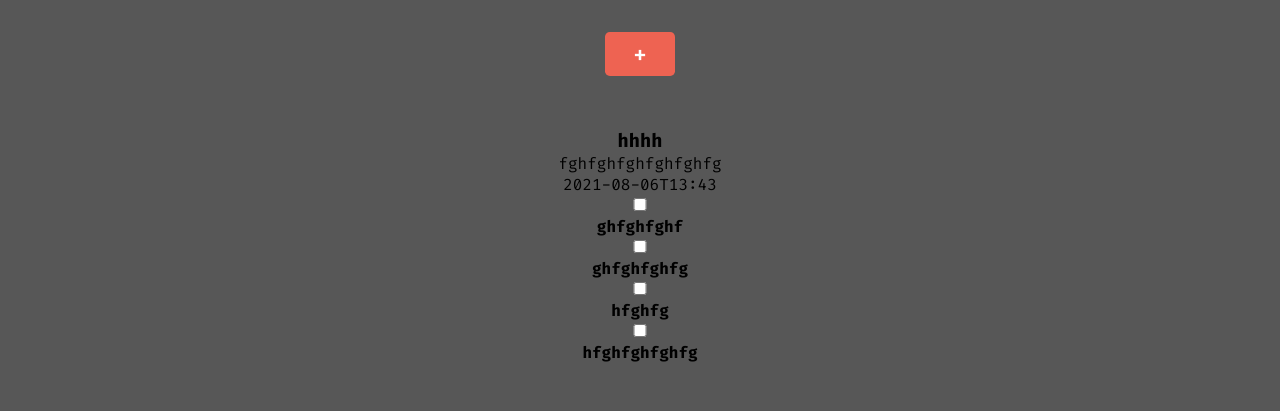
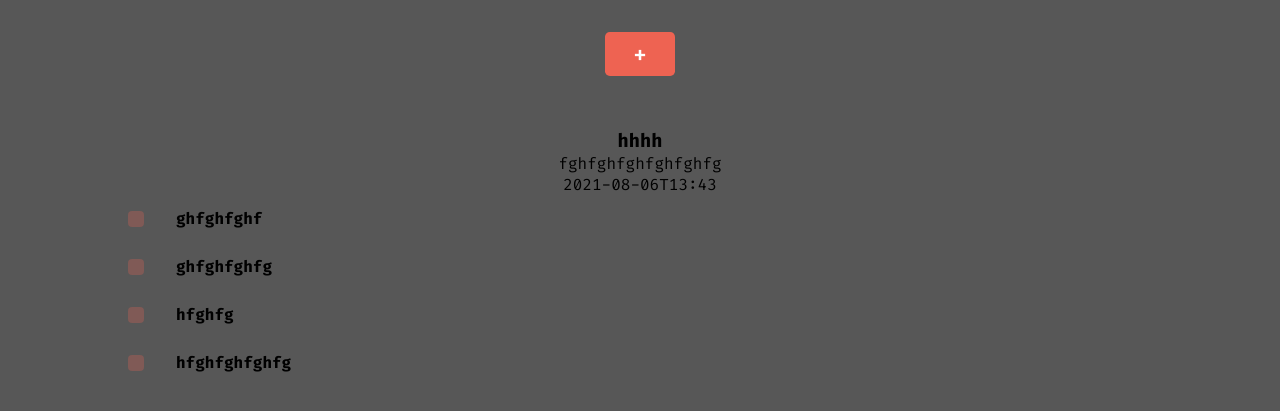
Before and after one commit to MohamedBechirMejri/todo-list, a website built with webpack: page src/template.html in a window 1280 px wide. Shown: the part 257-668 px from the top of the page. Built offline with nearby package versions, Linux system fonts and the light colour scheme.

Commit message:
style notes

```diff
--- a/src/css/style.css
+++ b/src/css/style.css
@@ -179,9 +179,11 @@ main {
     margin-top: 0.25em;
     /* padding-top: 0.25em; */
 }
+
 h2 {
     margin: 1em;
 }
+
 #new-note input {
     height: 2em;
     margin-bottom: 0.5em;
@@ -204,3 +206,27 @@ h2 {
     height: 3em;
     width: 7em;
 }
+
+.note {
+    display: flex;
+    justify-content: center;
+    flex-direction: column;
+}
+
+.checkbox {
+    display: flex;
+    justify-content: flex-start;
+    align-items: center;
+}
+
+.checkbox input {
+    height: 1em;
+    width: 1em;
+    margin: 1em 2em 1em 8em;
+    appearance: inherit;
+}
+
+.checkbox input:active,
+:checked {
+    background-color: #ee6352;
+}
```
